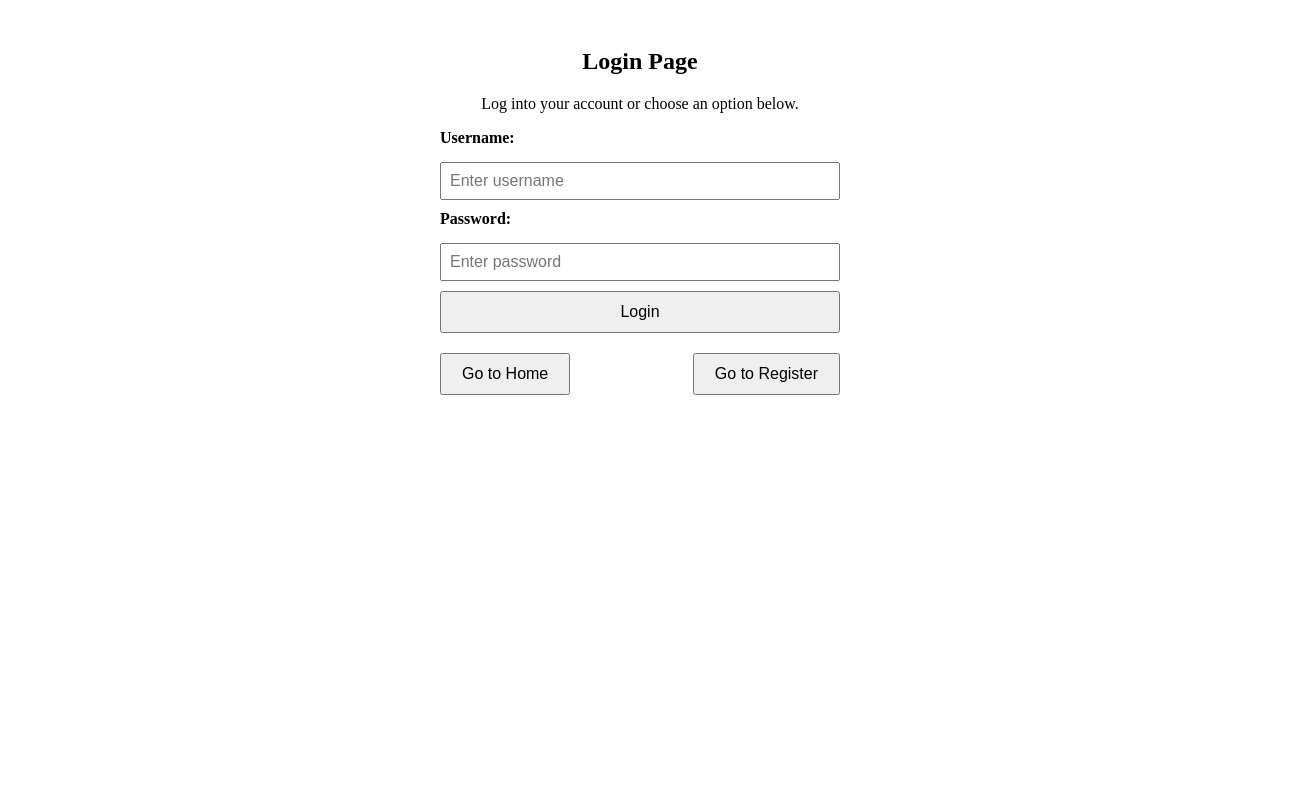
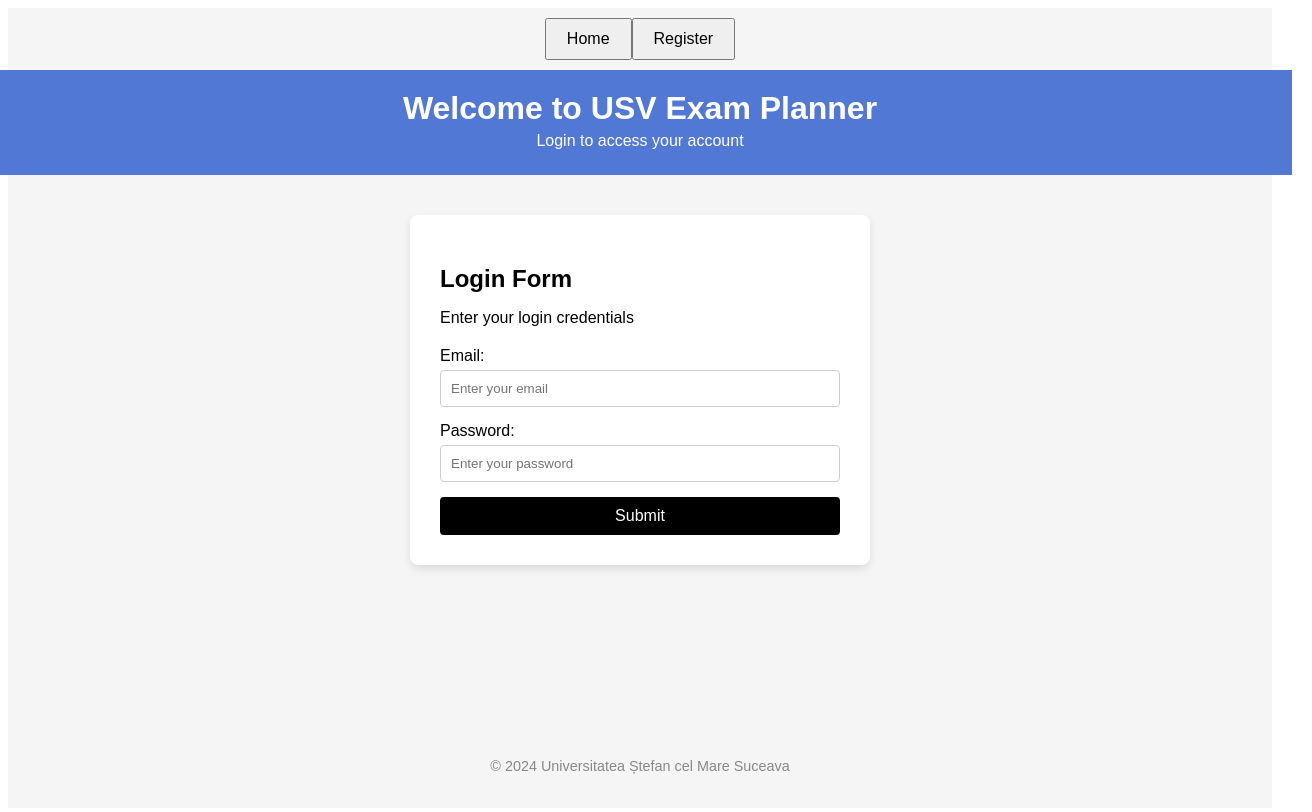
Before and after one commit to PisicileSalbatice/Frontend, a React (Create React App) app in the folder USVExamPlanner/usv-exam-planner/: page /login in a window 1280 px wide. Shown: the top 812 px of the page, 1312 px wide, since content can reach past the window. Built offline with nearby package versions, Linux system fonts and the light colour scheme; the HTML template or start-up script is replaced by a standard one.

Commit message:
Login Page
Am modificat pagina initiala si am adaugat butoanele pentru deschiderea paginii Home si Register

```diff
--- a/USVExamPlanner/usv-exam-planner/src/pages/LoginPage.js
+++ b/USVExamPlanner/usv-exam-planner/src/pages/LoginPage.js
@@ -1,42 +1,78 @@
 // src/pages/LoginPage.js
+
+// Import librăria React și hook-ul useNavigate din react-router-dom
 import React from 'react';
 import { useNavigate } from 'react-router-dom';
-import '../styles/LoginPage.css'; // Importă stilurile CSS din folderul styles
+import '../styles/LoginPage.css'; // Import stilurile CSS
 
 function LoginPage() {
+  // Definesc hook-ul useNavigate pentru navigarea între pagini
   const navigate = useNavigate();
 
+  // Funcție pentru a naviga către pagina de înregistrare
   const goToRegister = () => {
     navigate('/register');
   };
 
+  // Funcție pentru a naviga către pagina principală (Home)
   const goToHome = () => {
     navigate('/home');
   };
 
   return (
-    <div className="login-container">
-      <h2>Login Page</h2>
-      <p>Log into your account or choose an option below.</p>
+    <div className="login-page">
+      {/* Container pentru butoanele de navigare, poziționat în dreapta sus */}
+      <div className="top-navigation" style={{ display: 'flex', justifyContent: 'flex-end', padding: '10px' }}>
+        <button onClick={goToHome} className="nav-button">Home</button>
+        <button onClick={goToRegister} className="nav-button">Register</button>
+      </div>
 
-      {/* Formular pentru Login */}
-      <form className="login-form">
-        <label htmlFor="username">Username:</label>
-        <input type="text" id="username" name="username" placeholder="Enter username" />
+      {/* Titlul și subtitlul paginii */}
+      <header className="login-header">
+        <h1>Welcome to USV Exam Planner</h1>
+        <p>Login to access your account</p>
+      </header>
 
-        <label htmlFor="password">Password:</label>
-        <input type="password" id="password" name="password" placeholder="Enter password" />
+      {/* Conținutul principal al paginii de login */}
+      <div className="login-content">
+        <div className="login-form-container">
+          {/* Mici informații */}
+          <h2>Login Form</h2>
+          <p>Enter your login credentials</p>
 
-        <button type="button">Login</button>
-      </form>
+          {/* Formularul de login */}
+          <form className="login-form">
+            {/* Câmpul pentru email */}
+            <label htmlFor="email">Email:</label>
+            <input
+              type="email"
+              id="email"
+              name="email"
+              placeholder="Enter your email"
+            />
 
-      {/* Butoane de navigare */}
-      <div className="login-buttons">
-        <button onClick={goToHome}>Go to Home</button>
-        <button onClick={goToRegister}>Go to Register</button>
+            {/* Câmpul pentru parola */}
+            <label htmlFor="password">Password:</label>
+            <input
+              type="password"
+              id="password"
+              name="password"
+              placeholder="Enter your password"
+            />
+
+            {/* Butonul de submit */}
+            <button type="button" className="submit-button">Submit</button>
+          </form>
+        </div>
       </div>
+
+      {/* Footer-ul paginii */}
+      <footer className="login-footer">
+        <p>© 2024 Universitatea Ștefan cel Mare Suceava</p>
+      </footer>
     </div>
   );
 }
 
+// Exportăm componenta LoginPage pentru a fi folosită în alte fișiere
 export default LoginPage;
--- a/USVExamPlanner/usv-exam-planner/src/styles/LoginPage.css
+++ b/USVExamPlanner/usv-exam-planner/src/styles/LoginPage.css
@@ -1,37 +1,101 @@
 /* src/styles/LoginPage.css */
 
-.login-container {
-    max-width: 400px;         /* Setează o lățime maximă pentru centrul paginii */
-    margin: 0 auto;           /* Centrează containerul pe orizontală */
-    padding: 20px;            /* Adaugă padding pentru aspect */
-    text-align: center;       /* Aliniază textul pe centrul paginii */
+/* Stil pentru pagina principală de login */
+.login-page {
+  display: flex; /* Afișează elementele în mod flexibil */
+  flex-direction: column; /* Aranjează elementele pe verticală */
+  align-items: center; /* Aliniază elementele la centru pe orizontală */
+  min-height: 100vh; /* Înălțime minimă de 100% din viewport */
+  font-family: Arial, sans-serif; /* Fontul principal */
+  background-color: #f5f5f5; /* Fundalul paginii */
 }
 
+/* Stil pentru antetul paginii */
+.login-header {
+  background-color: #5078d4; /* Fundal albastru */
+  color: white; /* Text alb */
+  text-align: center; /* Text centrat */
+  padding: 20px; /* Spațiere internă */
+  width: 100%; /* Lățime completă */
+}
+
+.login-header h1 {
+  margin: 0; /* Elimină marginile */
+  font-size: 2em; /* Dimensiune mare a fontului */
+}
+
+.login-header p {
+  margin: 5px 0; /* Spațiu între paragrafe */
+}
+
+/* Conținutul principal al paginii de login */
+.login-content {
+  display: flex; /* Flexbox pentru aranjare */
+  justify-content: center; /* Centrează conținutul pe orizontală */
+  align-items: flex-start; /* Aliniază elementele la început pe verticală */
+  padding: 40px; /* Spațiere internă */
+  width: 100%; /* Lățime completă */
+}
+
+/* Stil pentru containerul formularului de login */
+.login-form-container {
+  background-color: white; /* Fundal alb */
+  padding: 30px; /* Spațiere internă */
+  border-radius: 8px; /* Colțuri rotunjite */
+  box-shadow: 0 4px 8px rgba(0, 0, 0, 0.1); /* Umbra containerului */
+  max-width: 400px; /* Lățime maximă */
+  width: 100%; /* Lățime completă */
+}
+
+.login-form-container h2 {
+  margin-bottom: 10px; /* Spațiu sub titlu */
+  font-weight: bold; /* Font îngroșat */
+}
+
+.login-form-container p {
+  margin-bottom: 20px; /* Spațiu sub paragraf */
+}
+
+/* Stil pentru formularul de login */
 .login-form {
-    display: flex;            /* Setează form-ul pentru layout pe verticală */
-    flex-direction: column;   /* Așează elementele în coloană */
-    gap: 10px;                /* Spațiere între câmpurile formularului */
+  display: flex; /* Flexbox pentru aranjare verticală */
+  flex-direction: column; /* Aranjare pe verticală */
 }
 
 .login-form label {
-    text-align: left;         /* Aliniază textul etichetelor la stânga */
-    margin-bottom: 5px;       /* Spațiere sub etichete */
-    font-weight: bold;        /* Face textul etichetelor mai vizibil */
-  }
-
-  .login-buttons {
-    margin-top: 20px;         /* Adaugă spațiu între formular și butoane */
-    display: flex;            /* Așează butoanele unul lângă altul */
-    justify-content: space-between; /* Spațiu egal între butoane */
+  margin-bottom: 5px; /* Spațiu sub etichetă */
 }
 
 .login-form input {
-    padding: 8px;             /* Adaugă padding pentru input */
-    font-size: 16px;          /* Dimensiune confortabilă pentru text */
+  margin-bottom: 15px; /* Spațiu sub câmpul de input */
+  padding: 10px; /* Spațiere internă */
+  border-radius: 4px; /* Colțuri rotunjite */
+  border: 1px solid #ccc; /* Bordură gri deschis */
 }
 
-  button {
-    padding: 10px 20px;       /* Dimensiunea butoanelor */
-    font-size: 16px;          /* Mărimea textului pentru vizibilitate */
-    cursor: pointer;          /* Cursor pointer pentru butoane */
+/* Stil pentru butonul de submit */
+.submit-button {
+  background-color: #000; /* Fundal negru */
+  color: white; /* Text alb */
+  padding: 10px; /* Spațiere internă */
+  border: none; /* Elimină bordura */
+  border-radius: 4px; /* Colțuri rotunjite */
+  cursor: pointer; /* Cursor pointer la hover */
 }
+
+.submit-button:hover {
+  background-color: #333; /* Fundal mai închis la hover */
+}
+
+/* Stil pentru footer-ul paginii */
+.login-footer {
+  margin-top: auto; /* Poziționează footer-ul la finalul paginii */
+  text-align: center; /* Text centrat */
+  padding: 20px; /* Spațiere internă */
+  background-color: #f5f5f5; /* Fundal gri deschis */
+}
+
+.login-footer p {
+  font-size: 0.9em; /* Dimensiune mică a fontului */
+  color: #888; /* Text gri */
+}
--- /dev/null
+++ b/package.json
@@ -0,0 +1,5 @@
+{
+  "dependencies": {
+    "react-scripts": "^5.0.1"
+  }
+}
```
Also changed, not shown: 1 other file (tests, documents, lock files or other folders). Lines whose indentation alone changed are shown as unchanged.
